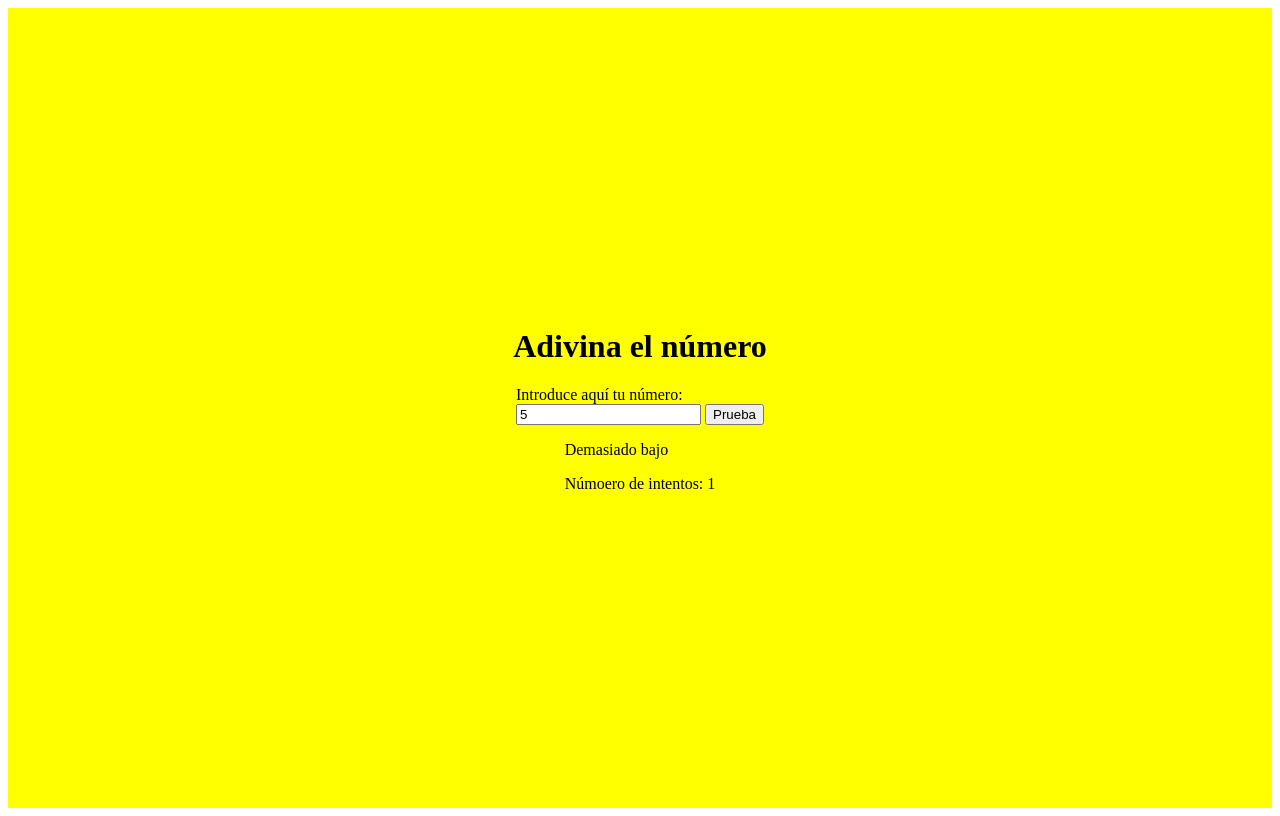
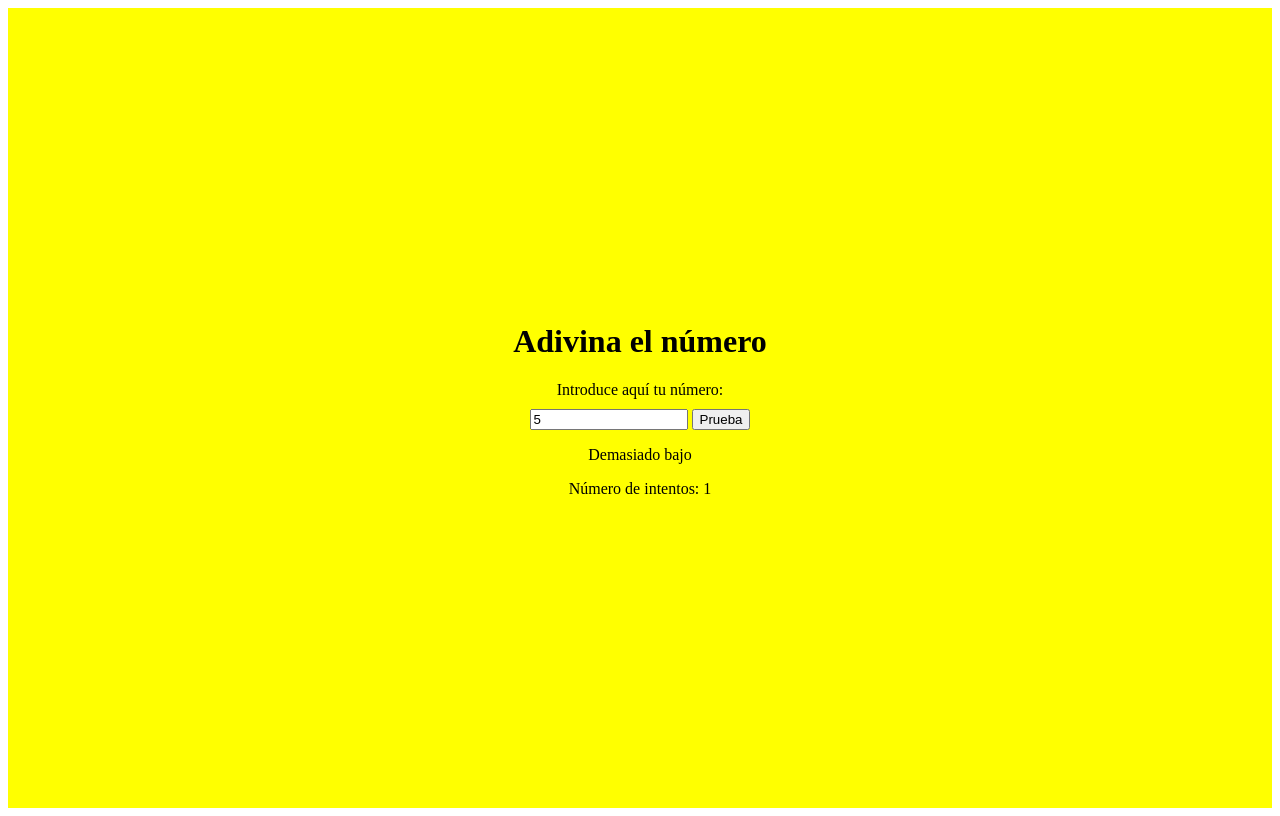
Before and after one commit to Adalab/modulo-2-evaluacion-intermedia-INDRAKL, a plain HTML site: page index.html in a window 1280 px wide. Both pictures are taken after typing "5" into the empty fields and a click on the button "Prueba". Drawn offline with Linux system fonts and the light colour scheme.

Commit message:
final changes

```diff
--- a/index.html
+++ b/index.html
@@ -14,12 +14,12 @@
             <h1> Adivina el número</h1>
         </header>
         <form>
-            <label class="numert" for="number">Introduce aquí tu número:</label><br />
+            <label class="number" for="number">Introduce aquí tu número:</label><br />
             <input class="inpuntnumber js_inputUserNumber" type="number" id="number" name="numer"
                 placeholder="Debe estar entre 1 y 100" />
             <button class="button js_btnTry">Prueba</button>
         </form>
-        <div>
+        <div class=>
             <p class="js_textTry">Escribe el número y dale a prueba</p>
             <p class="js_attempts"></p>
         </div>
--- a/js/main.js
+++ b/js/main.js
@@ -11,7 +11,7 @@ function getRandomNumber(max) {
   return Math.ceil(Math.random() * max);
 }
 function updateScore() {
-  attemps.innerHTML = `Númoero de intentos: ${clicksPlayer}`;
+  attemps.innerHTML = `Número de intentos: ${clicksPlayer}`;
 }
 
 function getUserNumber() {
--- a/styles/main.css
+++ b/styles/main.css
@@ -3,11 +3,16 @@
   flex-direction: column;
   justify-content: center;
   align-items: center;
+  text-align: center;
   background-color: yellow;
   height: 100vh;
   width: 100%;
 }
 
-.inputnumber {
-  width: 50px;
+.inpuntnumber {
+  width: 150px;
+  margin-top: 10px;
 }
+.texttry {
+  margin-bottom: 10px;
+}
```
